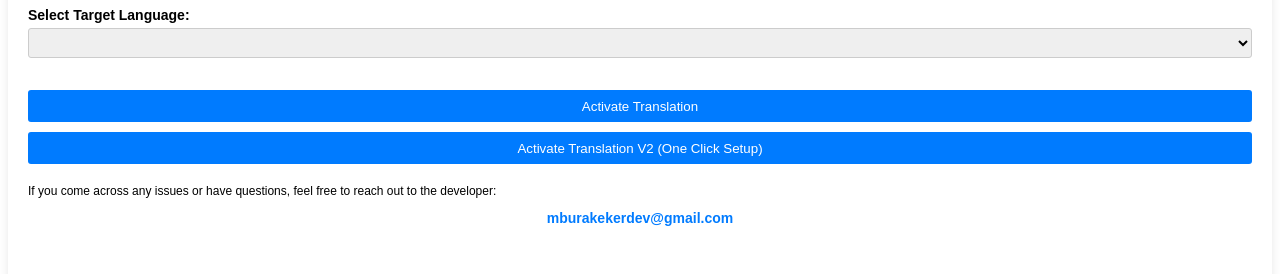
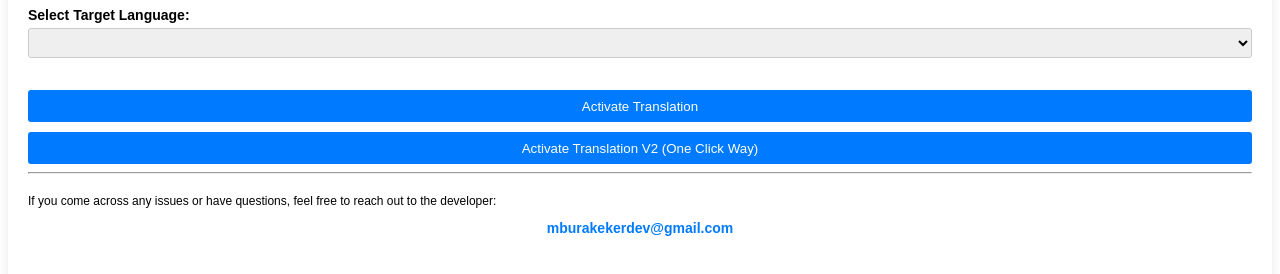
Before and after one commit to mburakeker/npo-start-dual-subtitles-chrome-extension, a website built with webpack: page public/popup.html in a window 1280 px wide. Shown: the part 54-328 px from the top of the page. Built offline with nearby package versions, Linux system fonts and the light colour scheme.

Commit message:
bump up the version big time

```diff
--- a/package.json
+++ b/package.json
@@ -1,6 +1,6 @@
 {
   "name": "npo-start-dual-subtitles-chrome-extension",
-  "version": "0.1.2",
+  "version": "0.2.0",
   "description": "NPO Start Dual Subtitles for language learning",
   "type": "module",
   "scripts": {
--- a/public/popup.html
+++ b/public/popup.html
@@ -9,8 +9,9 @@
     <select id="language-selector"></select>
     <div class="buttons">
       <button id="activate-button">Activate Translation</button>
-      <button id="one-click-button">Activate Translation V2 (One Click Setup)</button>
+      <button id="one-click-button">Activate Translation V2 (One Click Way)</button>
     </div>
+    <hr>
     <div class="contact">
       <p>If you come across any issues or have questions, feel free to reach out to the developer:</p>
       <div class="contact-button-section">
```
Also changed, not shown: public/manifest.json.
